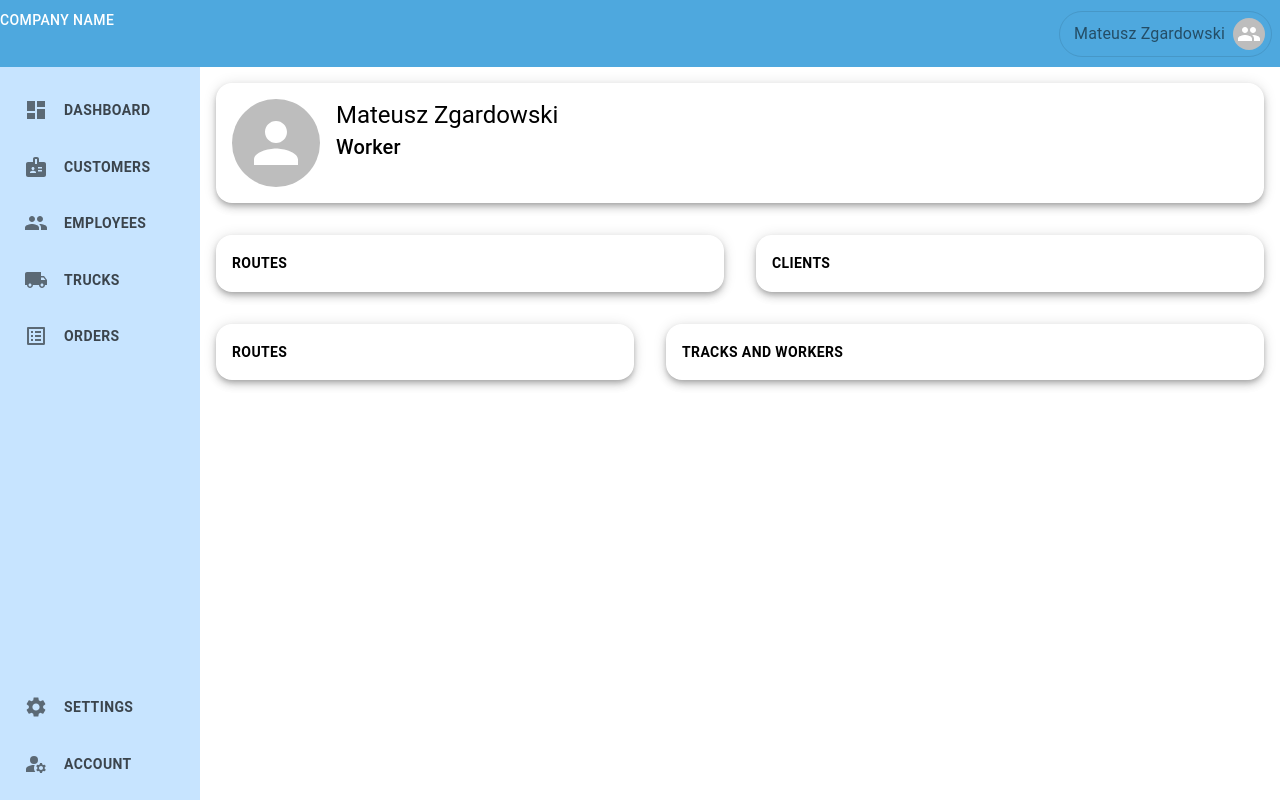
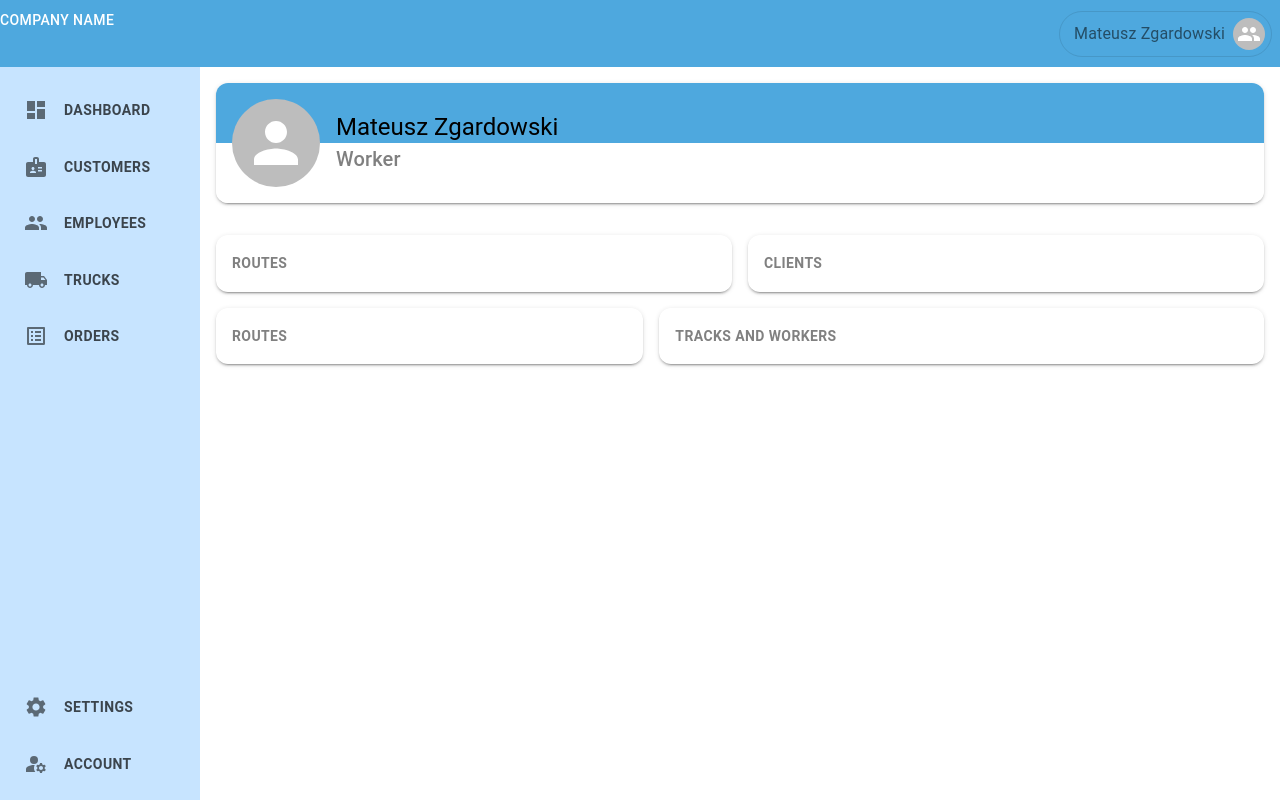
Before and after one commit to mzgardowski/transport-app, a React (Create React App) app: page / in a window 1280 px wide. Built offline with nearby package versions, Linux system fonts and the light colour scheme.

Commit message:
dashboard/Header color, box sizing

```diff
--- a/src/App.tsx
+++ b/src/App.tsx
@@ -22,6 +22,7 @@ const App = () => {
       <SideNavigation menuOpen={menuOpen} />
       <Box
         component="main"
+        m={2}
         sx={{
           width: "100%",
         }}
--- a/src/components/CustomBox/BoxHeader.tsx
+++ b/src/components/CustomBox/BoxHeader.tsx
@@ -1,5 +1,6 @@
 import React, { ReactNode } from "react";
 import { Typography, Box } from "@mui/material";
+import GlobalColors from "src/styles/GlobalColors";
 
 interface CustomBoxHeader {
   children: ReactNode;
@@ -8,7 +9,11 @@ interface CustomBoxHeader {
 const BoxHeader = ({ children }: CustomBoxHeader) => {
   return (
     <Box>
-      <Typography variant="button" fontWeight="bold">
+      <Typography
+        variant="button"
+        fontWeight="bold"
+        sx={{ color: GlobalColors.text.grey }}
+      >
         {children}
       </Typography>
     </Box>
--- a/src/components/CustomBox/CustomBox.tsx
+++ b/src/components/CustomBox/CustomBox.tsx
@@ -1,13 +1,13 @@
 import React, { ReactNode } from "react";
-import { Box } from "@mui/material";
+import { Box, BoxProps } from "@mui/material";
 
-interface CustomBoxProps {
+interface CustomBoxProps extends BoxProps {
   children: ReactNode;
 }
 
-const CustomBox = ({ children }: CustomBoxProps) => {
+const CustomBox = ({ children, ...restProps }: CustomBoxProps) => {
   return (
-    <Box m={2} p={2} boxShadow={5} borderRadius={4}>
+    <Box borderRadius={3} p={2} boxShadow={2} {...restProps}>
       {children}
     </Box>
   );
--- a/src/components/Dashboard/DasboardHeader.tsx
+++ b/src/components/Dashboard/DasboardHeader.tsx
@@ -1,10 +1,15 @@
 import React from "react";
 import { Avatar, Grid, Typography } from "@mui/material";
+import GlobalColors from "src/styles/GlobalColors";
 import CustomBox from "../CustomBox/CustomBox";
 
 const DashboardHeader = () => (
-  <CustomBox>
-    <Grid container>
+  <CustomBox
+    sx={{
+      background: `linear-gradient(0deg, #FFF 50%, ${GlobalColors.backgroundColor.primary} 50%)`,
+    }}
+  >
+    <Grid container alignItems="center" alignContent="center">
       <Grid item>
         <Avatar
           sx={{
@@ -15,7 +20,9 @@ const DashboardHeader = () => (
       </Grid>
       <Grid item ml={2}>
         <Typography variant="h5">Mateusz Zgardowski</Typography>
-        <Typography variant="h6">Worker</Typography>
+        <Typography variant="h6" sx={{ color: GlobalColors.text.grey }}>
+          Worker
+        </Typography>
       </Grid>
     </Grid>
   </CustomBox>
--- a/src/pages/Dashboard/Dashboard.tsx
+++ b/src/pages/Dashboard/Dashboard.tsx
@@ -10,8 +10,8 @@ const Dashboard = () => {
   return (
     <>
       <DashboardHeader />
-      <Grid container xs={13} sm={12}>
-        <Grid container item xs={12} sm={12}>
+      <Grid container xs={13} sm={12} rowSpacing={2} mt={2}>
+        <Grid container item xs={12} sm={12} columnSpacing={2} rowSpacing={2}>
           <Grid item xs={12} sm={6}>
             <ListTrips />
           </Grid>
@@ -19,7 +19,7 @@ const Dashboard = () => {
             <LastClients />
           </Grid>
         </Grid>
-        <Grid container item xs={12} sm={12}>
+        <Grid container item xs={12} sm={12} columnSpacing={2} rowSpacing={2}>
           <Grid item xs={12} sm={5}>
             <Messages />
           </Grid>
--- a/src/styles/GlobalColors.ts
+++ b/src/styles/GlobalColors.ts
@@ -1,8 +1,9 @@
 const GlobalColors = {
   text: {
-    primary: "#000",
+    primary: "#1976d2",
     secondary: "#7400B8",
     hover: "#008CFF",
+    grey: "#808080",
   },
   backgroundColor: {
     primary: "#4EA8DE",
```
